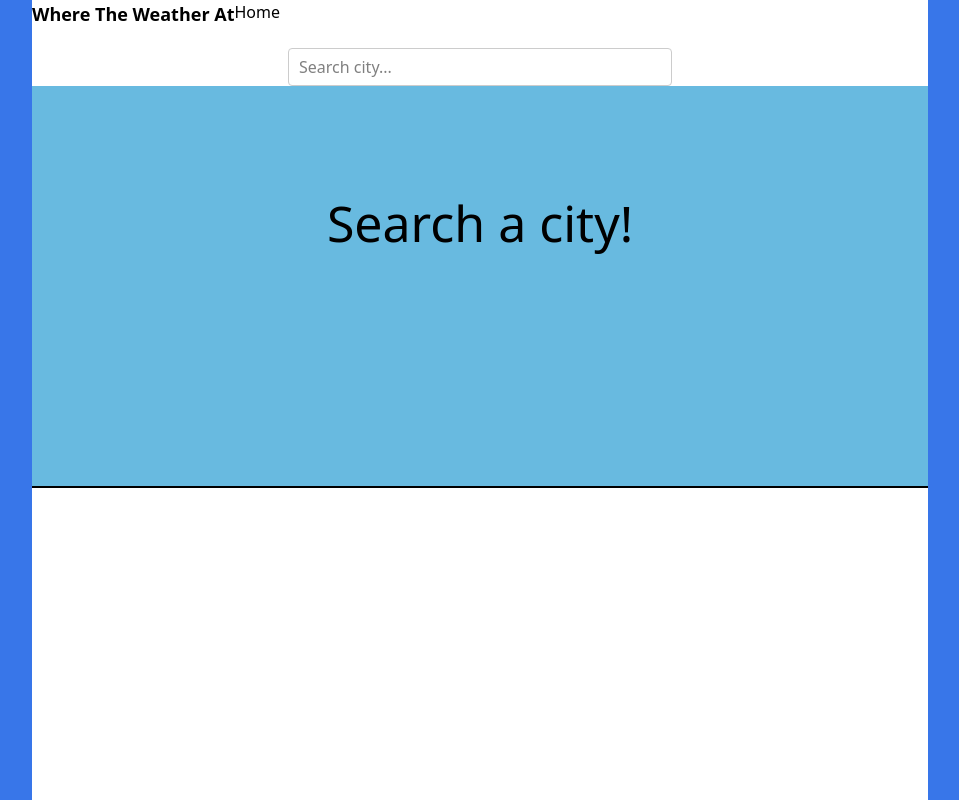
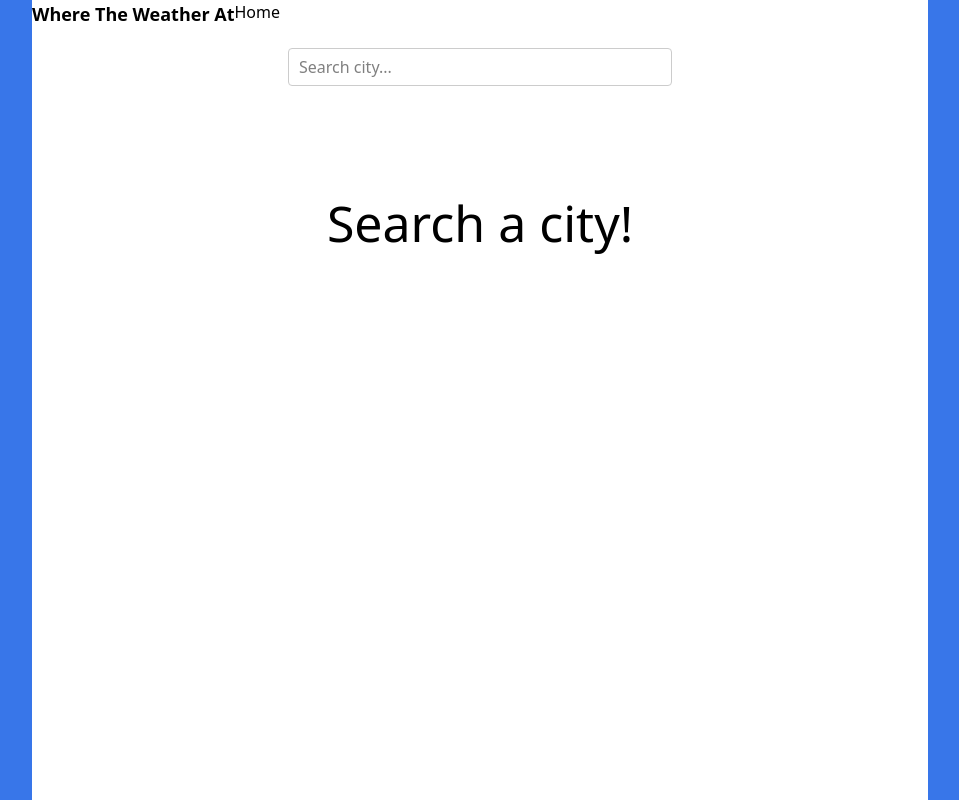
Before and after one commit to josepht2/where-the-weather-at, a Next.js app: page /weather in a window 1280 px wide. Shown: the whole page, without its empty margins (160-1119 px from the left). Built offline with nearby package versions, Linux system fonts and the light colour scheme.

Commit message:
Refactor Weather component

```diff
--- a/app/components/weather/Weather.module.css
+++ /dev/null
@@ -1,8 +0,0 @@
-.body {
-  background-color: #68bae0;
-  height: 400px;
-}
-
-.container {
-  border-bottom: 2px solid;
-}
--- a/app/components/weather/Weather.tsx
+++ b/app/components/weather/Weather.tsx
@@ -2,15 +2,12 @@
 
 import { Body } from './Body'
 import { Header } from './Header'
-import styles from "./Weather.module.css"
 
 export const Weather = () => {
   return (
-    <div className={styles.container}>
+    <>
       <Header />
-      <div className={styles.body}>
-        <Body />
-      </div>
-    </div>
+      <Body />
+    </>
   )
 }
```
